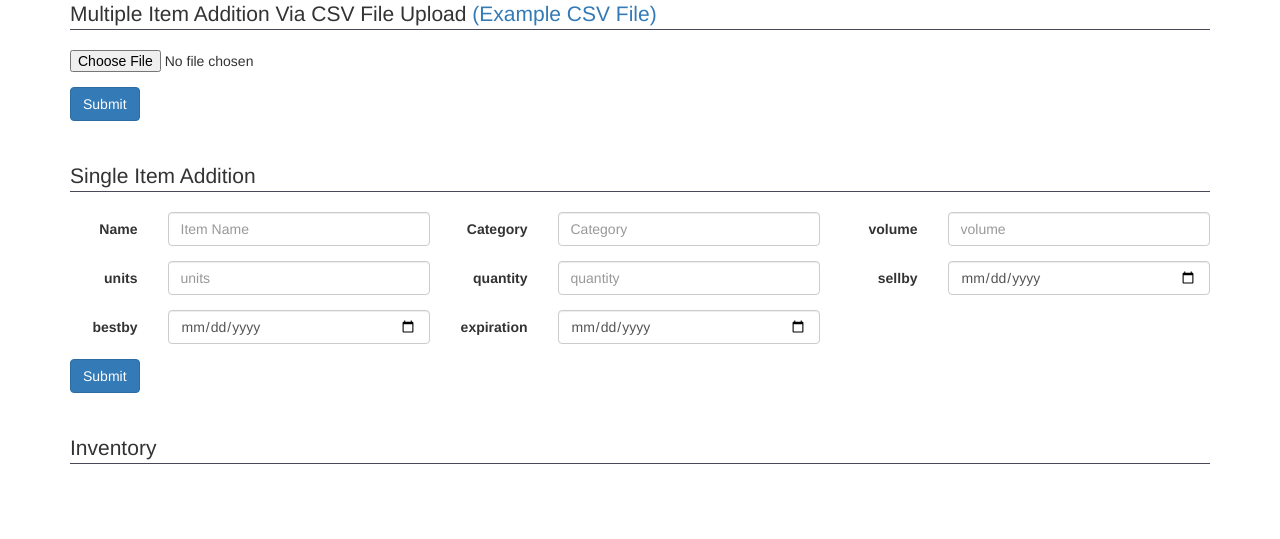
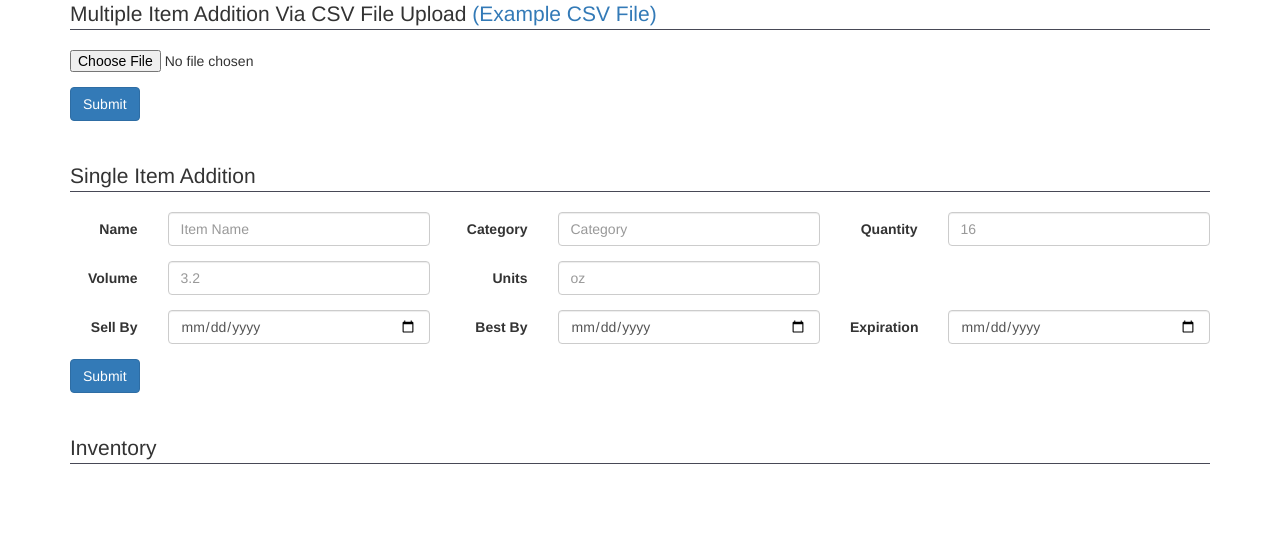
Before and after one commit to TimothyBramlett/361ProjectBGroup7, a Flask app: template templates/bus_console.html in a window 1280 px wide. Shown: the part 304-843 px from the top of the page. Run offline with Flask 2, Linux system fonts and the light colour scheme; the template is opened without the code that fills it, so the values that code supplies are empty; parts of the project's set-up code (start-up, migrations or seed data) failed here and were passed over; some libraries are stand-ins or nearby versions.

Commit message:
Cash - cleaned up/re-org'd manual input boxes.

```diff
--- a/app.py
+++ b/app.py
@@ -194,6 +194,40 @@ def dateIsValid(date):
     return True
 
 #-------------------------------------------------------------------------------
+# validate that date1 is before date2
+# need to validate the date is valid first
+# (returns True if date1 is before or same as date 2, otherwise False)
+def dateBeforeDate(date1, date2):
+    dateRegex = re.compile(r'(\d\d\d\d)-(\d\d)-(\d\d)')
+    matchObj1 = dateRegex.search(date1)
+    matchObj2 = dateRegex.search(date2)
+    try:
+        dateOneYear = int(matchObj1.group(1))
+        dateOneMonth = int(matchObj1.group(2))
+        dateOneDay = int(matchObj1.group(3))
+        dateTwoYear = int(matchObj2.group(1))
+        dateTwoMonth = int(matchObj2.group(2))
+        dateTwoDay = int(matchObj2.group(3))
+        if dateOneYear > dateTwoYear:
+            return False
+        if dateOneYear < dateTwoYear:
+            return True
+        # if this far dateOneYear is equal to dateTwoYear
+        if dateOneMonth > dateTwoMonth:
+            return False
+        if dateOneMonth < dateTwoMonth:
+            return True
+        # if this far dateOneMonth is equal dateTwoMonth and years are equal
+        if dateOneDay > dateTwoDay:
+            return False
+        if dateOneDay <= dateTwoDay:
+            return True
+    except:
+        return False
+
+    return False
+
+#-------------------------------------------------------------------------------
 # business console route
 @app.route('/bus_console', methods=['GET', 'POST']) # The acceptable HTTP methods for this
 def bus_console():
@@ -233,30 +267,46 @@ def bus_console():
                     expiration = flask.request.form['expiration']
                     if (len(name) == 0 or len(category) == 0 or len(volume) == 0 or len(units) == 0):
                         cnxn.close()
-                        return 'noblanksallowed', 400
+                        flask.flash('All fields must be filled in. Sorry, no blanks allowed!')
+                        return flask.redirect(flask.url_for('bus_console'))
                     if (len(quantity) == 0 or len(sellby) == 0 or len(bestby) == 0 or len(expiration) == 0):
-                        cnxn.close()
-                        return 'noblanksallowed', 400
+                        flask.flash('All fields must be filled in. Sorry, no blanks allowed!')
+                        return flask.redirect(flask.url_for('bus_console'))
 
                     if (not volumeIsValid(volume)):
                         cnxn.close()
-                        return 'volume<=0: ' + str(row), 400
+                        flask.flash('Volume must be greater than 0!')
+                        return flask.redirect(flask.url_for('bus_console'))
 
                     if (not quantityIsValid(quantity)):
                         cnxn.close()
-                        return 'non-int >0 quantity: ' + str(row), 400
+                        flask.flash('Quantity must be and integer and greater than 0!')
+                        return flask.redirect(flask.url_for('bus_console'))
 
                     if (not dateIsValid(sellby)):
                         cnxn.close()
-                        return 'dates should be YYYY-MM-DD: ' + str(row), 400
+                        flask.flash('Dates should be YYYY-MM-DD')
+                        return flask.redirect(flask.url_for('bus_console'))
 
                     if (not dateIsValid(bestby)):
                         cnxn.close()
-                        return 'dates should be YYYY-MM-DD: ' + str(row), 400
+                        flask.flash('Dates should be YYYY-MM-DD')
+                        return flask.redirect(flask.url_for('bus_console'))
 
                     if (not dateIsValid(expiration)):
                         cnxn.close()
-                        return 'dates should be YYYY-MM-DD: ' + str(row), 400
+                        flask.flash('Dates should be YYYY-MM-DD')
+                        return flask.redirect(flask.url_for('bus_console'))
+
+                    if (not dateBeforeDate(sellby,bestby)):
+                        cnxn.close()
+                        flask.flash('Sell by date should be on or before best by date')
+                        return flask.redirect(flask.url_for('bus_console'))
+
+                    if (not dateBeforeDate(bestby,expiration)):
+                        cnxn.close()
+                        flask.flash('Best by date should be on or before expiration date')
+                        return flask.redirect(flask.url_for('bus_console'))
 
                     # going to make sure this solves it.
                     #bus_id = user
@@ -281,41 +331,60 @@ def bus_console():
                         #-------------------------------------------------------
                         # validate in row of input data
                         if (len(row) != 8):
-                            return 'op cancelled - no rows added - invalid record found: ' + str(row), 415
+                            flask.flash('op cancelled - no rows added - invalid record found: ' + str(row))
+                            return flask.redirect(flask.url_for('bus_console'))
 
                         if all (k in row for k in ('name', 'category', 'volume', 'units', 'quantity', 'sellby', 'bestby', 'expiration')):
                             # all required fields were found
                             pass
                         else:
-                            return 'op cancelled - no rows added - invalid record found: ' + str(row), 415
+                            flask.flash('Operation canceled, No rows added, invalid record found: ' + str(row))
+                            return flask.redirect(flask.url_for('bus_console'))
 
                         if (len(row['name']) == 0 or len(row['category']) == 0 or len(row['volume']) == 0 or len(row['units']) == 0):
                             cnxn.close()
-                            return 'op cancelled - no rows added - invalid record found: ' + str(row), 415
+                            flask.flash('Operation canceled, No rows added, invalid record found: ' + str(row))
+                            return flask.redirect(flask.url_for('bus_console'))
 
                         if (len(row['quantity']) == 0 or len(row['sellby']) == 0 or len(row['bestby']) == 0 or len(row['expiration']) == 0):
                             cnxn.close()
-                            return 'op cancelled - no rows added - invalid record found: ' + str(row), 415
+                            flask.flash('Operation canceled, No rows added, invalid record found: ' + str(row))
+                            return flask.redirect(flask.url_for('bus_console'))
 
                         if (not volumeIsValid(row['volume'])):
                             cnxn.close()
-                            return 'op cancelled - no rows added - invalid record found - volume<=0: ' + str(row), 415
+                            flask.flash('Operation canceled, No rows added, invalid record found (Volume must be greater than zero): ' + str(row))
+                            return flask.redirect(flask.url_for('bus_console'))
 
                         if (not quantityIsValid(row['quantity'])):
                             cnxn.close()
-                            return 'op cancelled - no rows added - invalid record found - non-int >0 quantity: ' + str(row), 415
+                            flask.flash('Operation canceled, No rows added, invalid record found (Quantity must be an integer and greater than zero): ' + str(row))
+                            return flask.redirect(flask.url_for('bus_console'))
 
                         if (not dateIsValid(row['sellby'])):
                             cnxn.close()
-                            return 'op cancelled - no rows added - invalid record found - dates should be YYYY-MM-DD: ' + str(row), 415
+                            flask.flash('Operation canceled, No rows added, invalid record found (dates should be YYYY-MM-DD): ' + str(row))
+                            return flask.redirect(flask.url_for('bus_console'))
 
                         if (not dateIsValid(row['bestby'])):
                             cnxn.close()
-                            return 'op cancelled - no rows added - invalid record found - dates should be YYYY-MM-DD: ' + str(row), 415
+                            flask.flash('Operation canceled, No rows added, invalid record found (dates should be YYYY-MM-DD): ' + str(row))
+                            return flask.redirect(flask.url_for('bus_console'))
 
                         if (not dateIsValid(row['expiration'])):
                             cnxn.close()
-                            return 'op cancelled - no rows added - invalid record found - dates should be YYYY-MM-DD: ' + str(row), 415
+                            flask.flash('Operation canceled, No rows added, invalid record found (dates should be YYYY-MM-DD): ' + str(row))
+                            return flask.redirect(flask.url_for('bus_console'))
+
+                        if (not dateBeforeDate(row['sellby'],row['bestby'])):
+                            cnxn.close()
+                            flask.flash('Operation canceled, No rows added, Sell by date should be on or before best by date: ' + str(row))
+                            return flask.redirect(flask.url_for('bus_console'))
+
+                        if (not dateBeforeDate(row['bestby'],row['expiration'])):
+                            cnxn.close()
+                            flask.flash('Operation canceled, No rows added, Best by date should be on or before expiration date: ' + str(row))
+                            return flask.redirect(flask.url_for('bus_console'))
 
                     inStream.seek(0)
                     insertData = []
--- a/templates/bus_console.html
+++ b/templates/bus_console.html
@@ -65,35 +65,35 @@
         <div class="col-md-3">
           <input type="text" name="category" class="form-control" id="category" placeholder="Category">
         </div>
-        <label for="volume" class="col-md-1 control-label">volume</label>
+        <label for="quantity" class="col-md-1 control-label">Quantity</label>
         <div class="col-md-3">
-          <input type="number" step = "0.1" min = "0.1" name="volume" class="form-control" id="volume" placeholder="volume">
+          <input type="number" min = "1" name="quantity" class="form-control" id="quantity" placeholder="16">
         </div>
       </div>
 
       <div class="form-group">
-      <label for="units" class="col-md-1 control-label">units</label>
+        <label for="volume" class="col-md-1 control-label">Volume</label>
         <div class="col-md-3">
-          <input type="text" name="units" class="form-control" id="units" placeholder="units">
+          <input type="number" step = "0.1" min = "0.1" name="volume" class="form-control" id="volume" placeholder="3.2">
         </div>
-        <label for="quantity" class="col-md-1 control-label">quantity</label>
+        <label for="units" class="col-md-1 control-label">Units</label>
         <div class="col-md-3">
-          <input type="number" min = "1" name="quantity" class="form-control" id="quantity" placeholder="quantity">
-        </div>
-        <label for="sellby" class="col-md-1 control-label">sellby</label>
-        <div class="col-md-3">
-          <input type="date" name="sellby" class="form-control" id="sellby" placeholder="sellby">
+          <input type="text" name="units" class="form-control" id="units" placeholder="oz">
         </div>
       </div>
 
       <div class="form-group">
-        <label for="bestby" class="col-md-1 control-label">bestby</label>
+        <label for="sellby" class="col-md-1 control-label">Sell By</label>
         <div class="col-md-3">
-          <input type="date" name="bestby" class="form-control" id="bestby" placeholder="bestby">
+          <input type="date" name="sellby" class="form-control" id="sellby" placeholder="YYYY-MM-DD">
         </div>
-        <label for="expiration" class="col-md-1 control-label">expiration</label>
+        <label for="bestby" class="col-md-1 control-label">Best By</label>
         <div class="col-md-3">
-          <input type="date" name="expiration" class="form-control" id="expiration" placeholder="expiration">
+          <input type="date" name="bestby" class="form-control" id="bestby" placeholder="YYYY-MM-DD">
+        </div>
+        <label for="expiration" class="col-md-1 control-label">Expiration</label>
+        <div class="col-md-3">
+          <input type="date" name="expiration" class="form-control" id="expiration" placeholder="YYYY-MM-DD">
         </div>
       </div>
 
```
